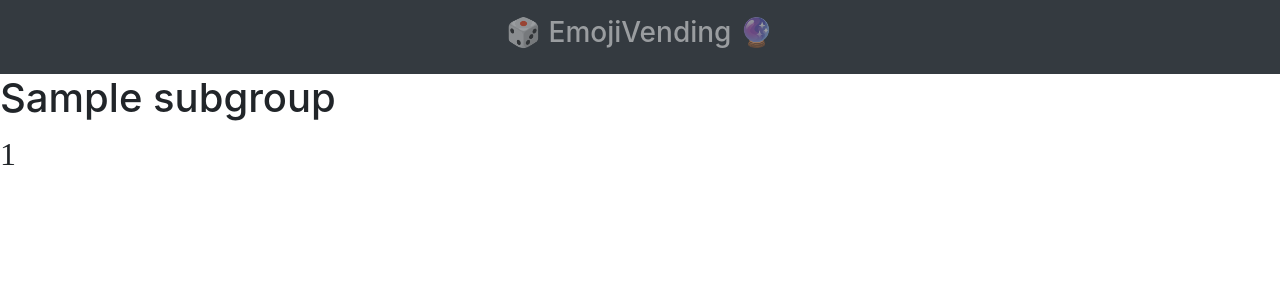
After one commit to tinproject/emojivending, a Flask app: template src/vending/templates/show_emoji.html.j2 in a window 1280 px wide. The commit adds this page. Shown: the top 300 px of the page. Run offline with Flask 2, Linux system fonts and the light colour scheme; the template is opened without the code that fills it: most values are stand-ins (such as "Sample title", 1, 10 or a date in 2020); some libraries are stand-ins or nearby versions; some web fonts are replaced.

Commit message:
Use NotoEmoji on app. add endpoint to show emojis.

```diff
--- a/src/vending/app.py
+++ b/src/vending/app.py
@@ -1,3 +1,5 @@
+import json
+
 from flask import Flask, Response, render_template, redirect, url_for, abort
 from flask_wtf.csrf import CSRFProtect
 import prometheus_client
@@ -53,4 +55,12 @@ def create_app():
 
         return Response(exposition_text, content_type=prometheus_client.CONTENT_TYPE_LATEST)
 
+    @app.route('/emojis')
+    def show_emoji():
+        file = "/home/agustin/CODE/projects/talks/instrumenta/src/vending/data/emoji-test.json"
+        print(file)
+        with open(file, "rt") as f:
+            emoji_data = json.load(f)
+        return render_template("show_emoji.html.j2", emoji_data=emoji_data)
+
     return app
--- a/src/vending/templates/base.html.j2
+++ b/src/vending/templates/base.html.j2
@@ -19,6 +19,21 @@
                 integrity="sha384-ChfqqxuZUCnJSK3+MXmPNIyE6ZbWh2IMqE241rYiqJxyMiZ6OW/JmZQ5stwEULTy"
                 crossorigin="anonymous"></script>
     {% endblock %}
+    <style type="text/css">
+    @font-face {
+        font-family: 'NotoColorEmoji';
+        src: url('/static/NotoColorEmoji.ttf') format('truetype');
+    }
+    .emoji {
+        font-family: 'NotoColorEmoji' !important;
+        font-size: 4rem !important;
+    }
+    .emoji-big {
+        font-family: 'NotoColorEmoji' !important;
+        font-size: 10rem !important;
+    }
+    </style>
+
 </head>
 
 <body lang="es">
--- a/src/vending/templates/emoji.html.j2
+++ b/src/vending/templates/emoji.html.j2
@@ -15,7 +15,7 @@
         <div class="col-8 offset-2 border border-secondary rounded text-center align-items-center">
             <br>
             <br>
-            <h1 class="text-lg-center">{{ emoji }}</h1>
+            <h1 class="text-lg-center emoji-big">{{ emoji }}</h1>
             <br>
             <br>
         </div>
--- a/src/vending/templates/landing.html.j2
+++ b/src/vending/templates/landing.html.j2
@@ -15,8 +15,8 @@
             {% for category in categories %}
             <div class="col-6">
                 <label class="btn btn-block btn-outline-dark btn-secondary{% if category == default_category %} active{% endif %}">
-                    <input class="invisible" type="radio" name="{{ form.category.name }}" value="{{ category[0] }}" id="{{ form.category.id }}" autocomplete="off"{% if category == default_category %} checked{% endif %}>
-                    <h1>{{ category[1] }}</h1><h5>category</h5>
+                    <input class="invisible small" type="radio" name="{{ form.category.name }}" value="{{ category[0] }}" id="{{ form.category.id }}" autocomplete="off"{% if category == default_category %} checked{% endif %}>
+                    <h1 class="emoji">{{ category[1] }}</h1><h5>category</h5>
 
                 </label>
             </div>
--- /dev/null
+++ b/src/vending/templates/show_emoji.html.j2
@@ -0,0 +1,23 @@
+{% extends "base.html.j2" %}
+
+
+{% block title %}Aquí tienes tu Emoji{% endblock %}
+{% block head %}
+    {{ super() }}
+    <style type="text/css">
+    .emoji-small {
+        font-family: 'NotoColorEmoji' !important;
+        font-size: 2rem !important;
+    }
+    </style>
+{% endblock %}
+
+
+{% block content %}
+{% for subgroup, emojis in emoji_data.items() %}
+    <h1>{{ subgroup }}</h1>
+    {% for emoji in emojis %}
+        <icon class="emoji-small" title="{{ emoji[1] }}">{{ emoji[0] }}</icon>
+    {% endfor %}
+{% endfor %}
+{% endblock %}
```
